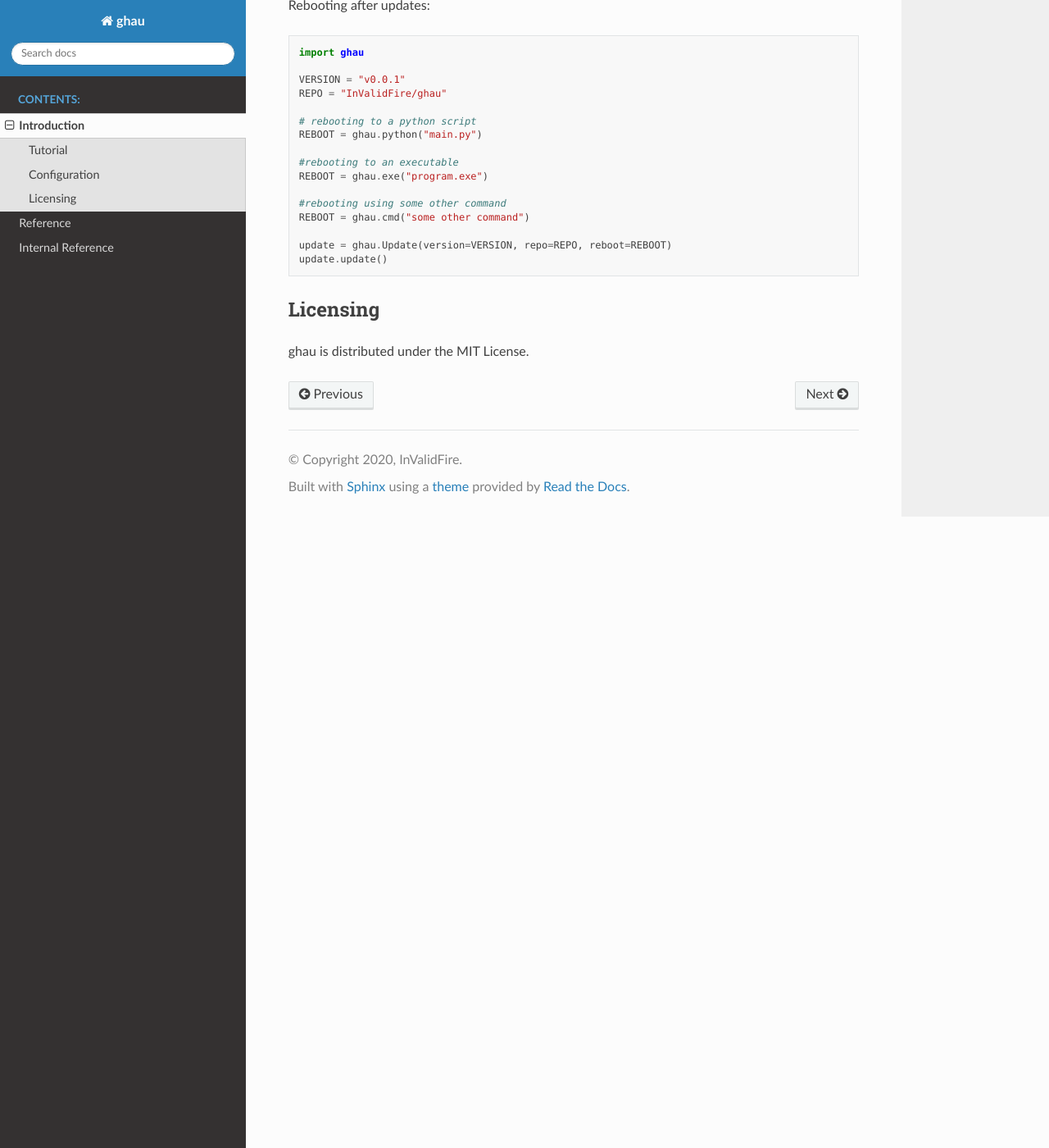
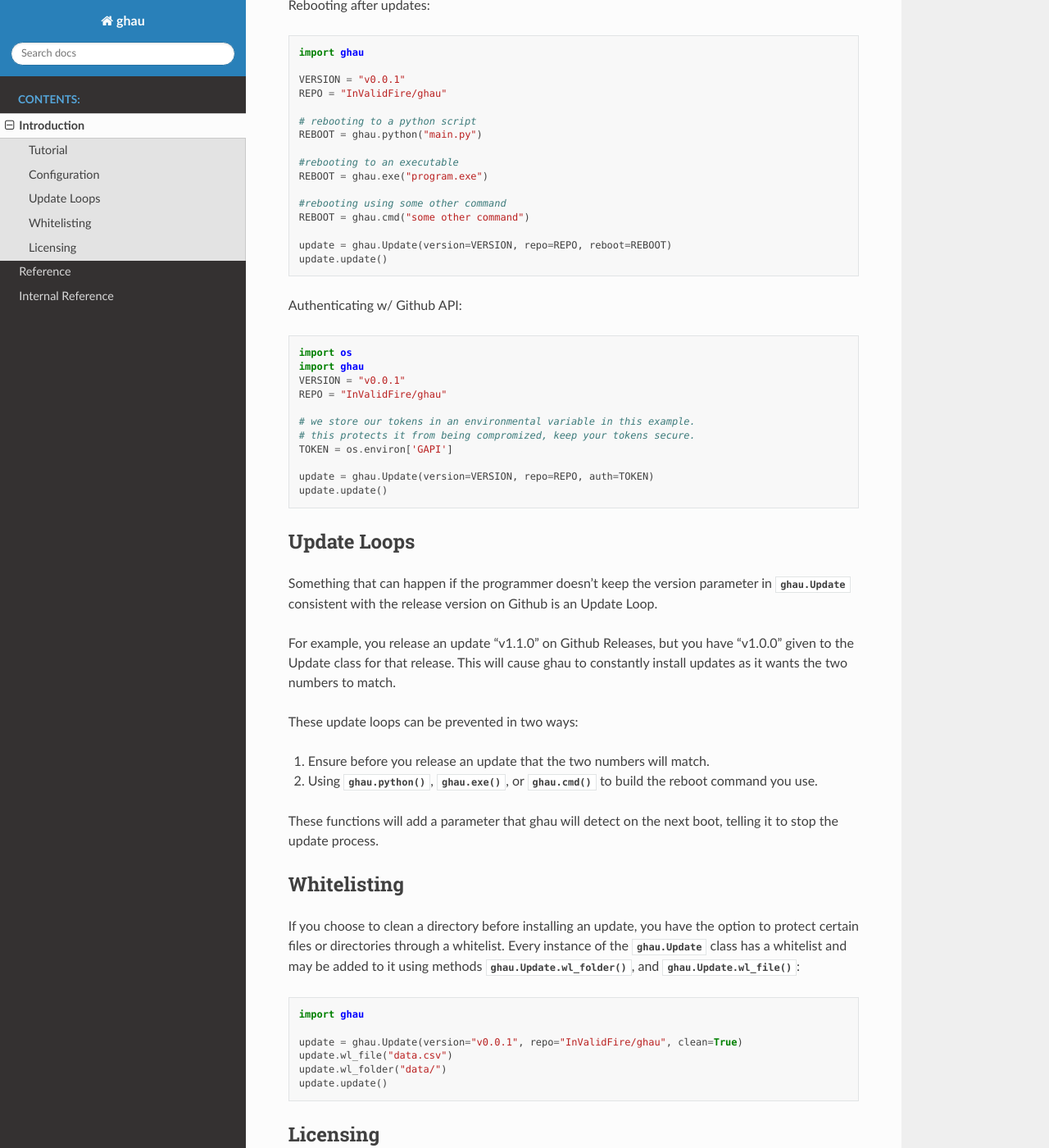
Before and after one commit to Space-Turtle0/ghau, a Sphinx documentation site: the page built from docs/introduction.rst, in a window 1280 px wide and 1400 px high, scrolled down 1613 px. Shown: the whole window at 82% size. Built offline with Sphinx 7.4.7 and the Read the Docs theme 2.0.0, drawn with Linux system fonts in a browser that asks for light colours.

```diff
--- a/docs/conf.py
+++ b/docs/conf.py
@@ -31,7 +31,7 @@ master_doc = 'index'
 # Add any Sphinx extension module names here, as strings. They can be
 # extensions coming with Sphinx (named 'sphinx.ext.*') or your custom
 # ones.
-extensions = ['sphinx.ext.autodoc', 'sphinx_rtd_theme']
+extensions = ['sphinx.ext.autodoc', 'sphinx_rtd_theme','sphinx.ext.autosectionlabel']
 
 # Add any paths that contain templates here, relative to this directory.
 templates_path = ['_templates']
--- a/docs/introduction.rst
+++ b/docs/introduction.rst
@@ -86,6 +86,51 @@ Rebooting after updates::
 	update = ghau.Update(version=VERSION, repo=REPO, reboot=REBOOT)
 	update.update()
 
+Authenticating w/ Github API::
+
+	import os
+	import ghau
+	VERSION = "v0.0.1"
+	REPO = "InValidFire/ghau"
+
+	# we store our tokens in an environmental variable in this example.
+	# this protects it from being compromized, keep your tokens secure.
+	TOKEN = os.environ['GAPI']
+
+	update = ghau.Update(version=VERSION, repo=REPO, auth=TOKEN)
+	update.update()
+
+Update Loops
+------------
+Something that can happen if the programmer doesn't keep the version parameter
+in :class:`ghau.Update` consistent with the release version on Github is an Update Loop.
+
+For example, you release an update "v1.1.0" on Github Releases, but you have "v1.0.0" given to
+the Update class for that release. This will cause ghau to constantly install updates as it
+wants the two numbers to match.
+
+These update loops can be prevented in two ways:
+
+1. Ensure before you release an update that the two numbers will match.
+2. Using :func:`ghau.python`, :func:`ghau.exe`, or :func:`ghau.cmd` to build the reboot command you use.
+
+These functions will add a parameter that ghau will detect on the next boot, telling it to stop
+the update process.
+
+Whitelisting
+------------
+If you choose to clean a directory before installing an update, you have the option to protect
+certain files or directories through a whitelist. Every instance of the :class:`ghau.Update` class
+has a whitelist and may be added to it using methods :meth:`ghau.Update.wl_folder`,
+and :meth:`ghau.Update.wl_file`::
+
+	import ghau
+
+	update = ghau.Update(version="v0.0.1", repo="InValidFire/ghau", clean=True)
+	update.wl_file("data.csv")
+	update.wl_folder("data/")
+	update.update()
+
 Licensing
 ---------
 ghau is distributed under the MIT License.
```
Also changed, not shown: README.md (+3 -3 lines), docs/reference.rst (+18 -3 lines), 1 other file.
